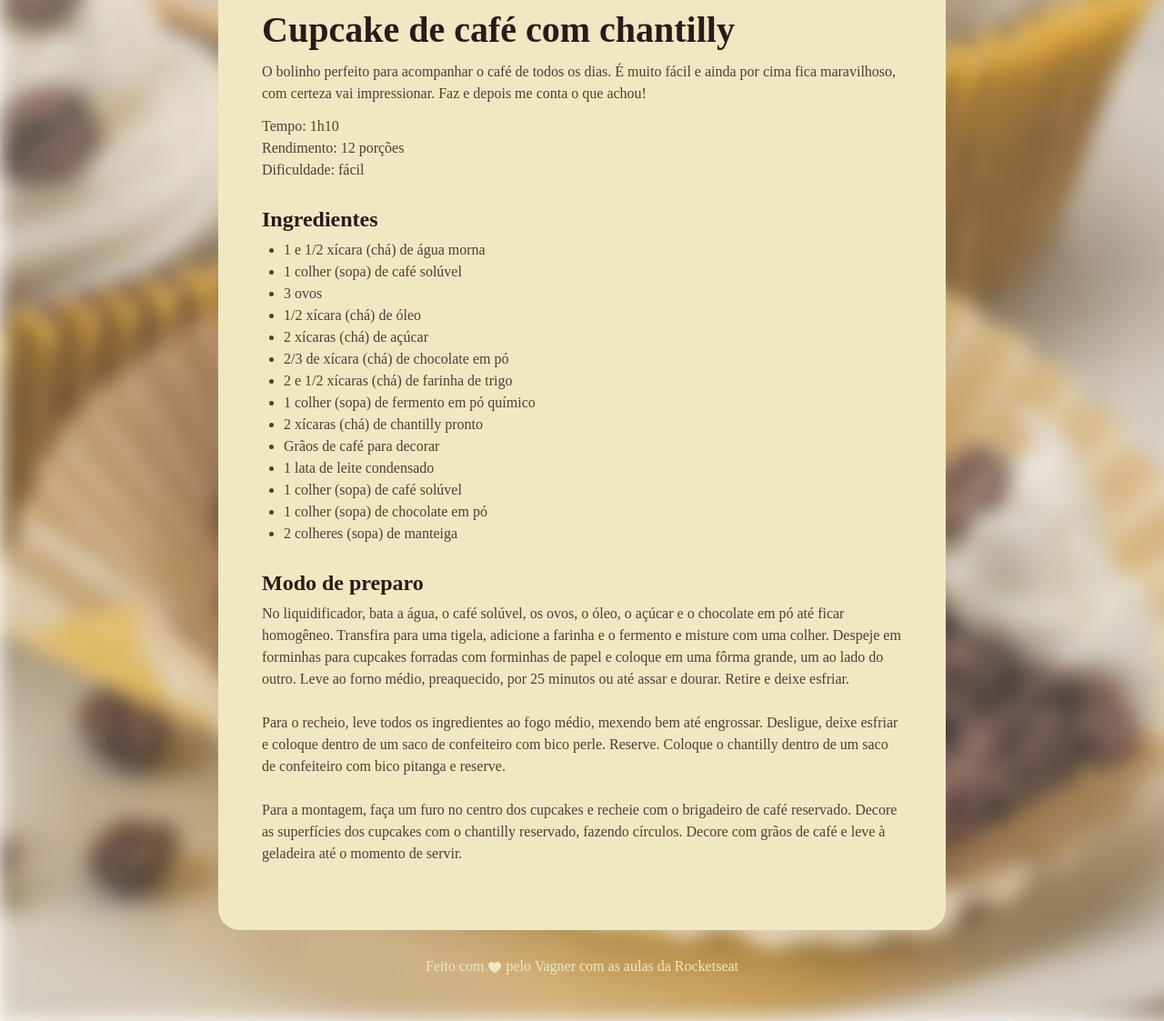
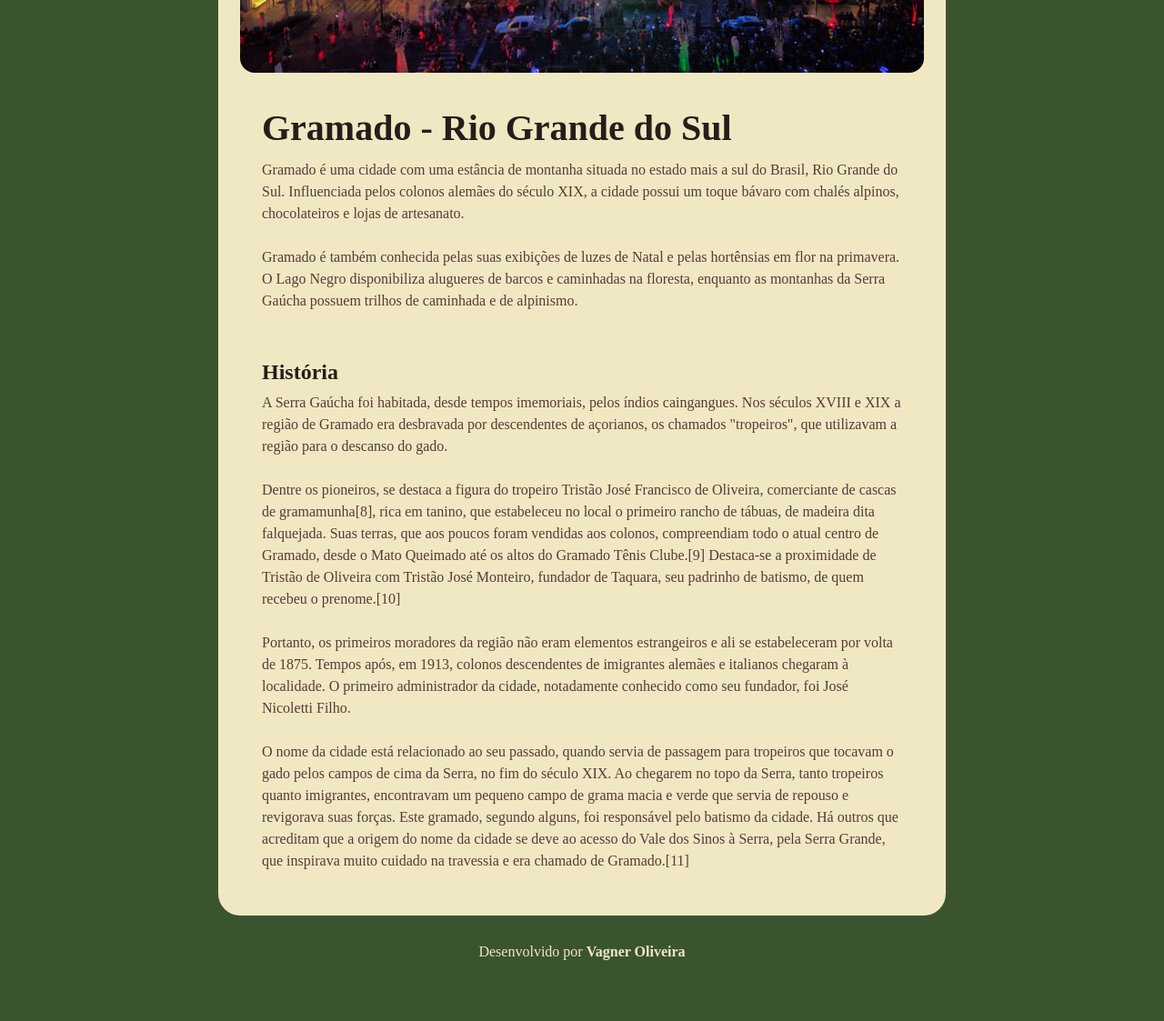
Before and after one commit to vagnerso/projeto_receita, a plain HTML site: page index.html in a window 1280 px wide. Shown: the part 500-1623 px from the top of the page at 91% size. Drawn offline with Linux system fonts and the light colour scheme; a web font is replaced by a local one.

Commit message:
Tarefa curso full stack, local turístico

```diff
--- a/index.html
+++ b/index.html
@@ -5,60 +5,43 @@
     <link rel="preconnect" href="https://fonts.gstatic.com" crossorigin>
     <meta charset="UTF-8">
     <meta name="viewport" content="width=device-width, initial-scale=1.0">
-    <title>Página de receita</title>
+    <title>Gramado - Rio Grande do Sul</title>
     <link rel="stylesheet" href="style.css">
     <link href="https://fonts.googleapis.com/css2?family=Alice&display=swap" rel="stylesheet">
 </head>
 <body>
     <div id="page">
-        <img src="assets/main-image.png" alt="Imagem de um cupcake com graos de cafe e um chantilly">
+        <img src="assets/gramado-rs.jpg" alt="Imagem aerea da cidade de Gramado RS">
         <main>
             <section id="about">
-                <h1>Cupcake de café com chantilly</h1>
+                <h1>Gramado - Rio Grande do Sul</h1>
                 <p>
-                    O bolinho perfeito para acompanhar o café de todos os dias. É muito fácil e ainda por cima fica maravilhoso, com certeza vai impressionar. Faz e depois me conta o que achou!
-                </p>
-                <p>
-                    Tempo: 1h10 <br>
-                    Rendimento: 12 porções <br>
-                    Dificuldade: fácil
+                    Gramado é uma cidade com uma estância de montanha situada no estado mais a sul do Brasil, Rio Grande do Sul. Influenciada pelos colonos alemães do século XIX, a cidade possui um toque bávaro com chalés alpinos, chocolateiros e lojas de artesanato.
+                    <br>
+                    <br>
+                    Gramado é também conhecida pelas suas exibições de luzes de Natal e pelas hortênsias em flor na primavera. O Lago Negro disponibiliza alugueres de barcos e caminhadas na floresta, enquanto as montanhas da Serra Gaúcha possuem trilhos de caminhada e de alpinismo.
+                    <br>
+                    <br>
                 </p>
 
             </section>
-            <section id="ingredientes">
-                <h2>Ingredientes</h2>
-                <ul>
-                    <li>1 e 1/2 xícara (chá) de água morna</li>
-                    <li>1 colher (sopa) de café solúvel</li>
-                    <li>3 ovos</li>
-                    <li>1/2 xícara (chá) de óleo</li>
-                    <li>2 xícaras (chá) de açúcar</li>
-                    <li>2/3 de xícara (chá) de chocolate em pó</li>
-                    <li>2 e 1/2 xícaras (chá) de farinha de trigo</li>
-                    <li>1 colher (sopa) de fermento em pó químico</li>
-                    <li>2 xícaras (chá) de chantilly pronto</li>
-                    <li>Grãos de café para decorar</li>
-                    <li>1 lata de leite condensado</li>
-                    <li>1 colher (sopa) de café solúvel</li>
-                    <li>1 colher (sopa) de chocolate em pó</li>
-                    <li>2 colheres (sopa) de manteiga</li>
-                </ul>
-            </section>
-            <section id="preparation">
-                <h2>Modo de preparo</h2>
+            <section id="historia">
+                <h2>História</h2>
                 <p>
-                    No liquidificador, bata a água, o café solúvel, os ovos, o óleo, o açúcar e o chocolate em pó até ficar homogêneo. Transfira para uma tigela, adicione a farinha e o fermento e misture com uma colher. Despeje em forminhas para cupcakes forradas com forminhas de papel e coloque em uma fôrma grande, um ao lado do outro. Leve ao forno médio, preaquecido, por 25 minutos ou até assar e dourar. Retire e deixe esfriar.
+                    A Serra Gaúcha foi habitada, desde tempos imemoriais, pelos índios caingangues. Nos séculos XVIII e XIX a região de Gramado era desbravada por descendentes de açorianos, os chamados "tropeiros", que utilizavam a região para o descanso do gado.
                     <br><br>
-                    Para o recheio, leve todos os ingredientes ao fogo médio, mexendo bem até engrossar. Desligue, deixe esfriar e coloque dentro de um saco de confeiteiro com bico perle. Reserve. Coloque o chantilly dentro de um saco de confeiteiro com bico pitanga e reserve.
+                    Dentre os pioneiros, se destaca a figura do tropeiro Tristão José Francisco de Oliveira, comerciante de cascas de gramamunha[8], rica em tanino, que estabeleceu no local o primeiro rancho de tábuas, de madeira dita falquejada. Suas terras, que aos poucos foram vendidas aos colonos, compreendiam todo o atual centro de Gramado, desde o Mato Queimado até os altos do Gramado Tênis Clube.[9] Destaca-se a proximidade de Tristão de Oliveira com Tristão José Monteiro, fundador de Taquara, seu padrinho de batismo, de quem recebeu o prenome.[10]
                     <br><br>
-                    Para a montagem, faça um furo no centro dos cupcakes e recheie com o brigadeiro de café reservado. Decore as superfícies dos cupcakes com o chantilly reservado, fazendo círculos. Decore com grãos de café e leve à geladeira até o momento de servir.
+                    Portanto, os primeiros moradores da região não eram elementos estrangeiros e ali se estabeleceram por volta de 1875. Tempos após, em 1913, colonos descendentes de imigrantes alemães e italianos chegaram à localidade. O primeiro administrador da cidade, notadamente conhecido como seu fundador, foi José Nicoletti Filho.
                     <br><br>
+                    O nome da cidade está relacionado ao seu passado, quando servia de passagem para tropeiros que tocavam o gado pelos campos de cima da Serra, no fim do século XIX. Ao chegarem no topo da Serra, tanto tropeiros quanto imigrantes, encontravam um pequeno campo de grama macia e verde que servia de repouso e revigorava suas forças. Este gramado, segundo alguns, foi responsável pelo batismo da cidade. Há outros que acreditam que a origem do nome da cidade se deve ao acesso do Vale dos Sinos à Serra, pela Serra Grande, que inspirava muito cuidado na travessia e era chamado de Gramado.[11]
                 </p>
             </section>
+
         </main>
     </div>
     <footer>
-        Feito com <img src="assets/ph_heart-fill.svg" alt="Coração fofinho"> pelo Vagner com as aulas da Rocketseat
+        Desenvolvido por <strong>Vagner Oliveira</strong>
     </footer>
 </body>
 </html>
--- a/style.css
+++ b/style.css
@@ -10,7 +10,7 @@
 }
 
 body {
-    background-image: url(assets/bg-image.jpg);
+    background-color: #3b5430;
     background-size: cover;
 }
 
@@ -25,6 +25,7 @@ body {
 
 img {
     border-radius: 16px;
+    width: 752px;
 }
 
 main {
```
Also changed, not shown: assets/bg-image.jpg (deleted), assets/gramado-rs.jpg (added), assets/main-image.png (deleted), assets/ph_heart-fill.svg (deleted).
